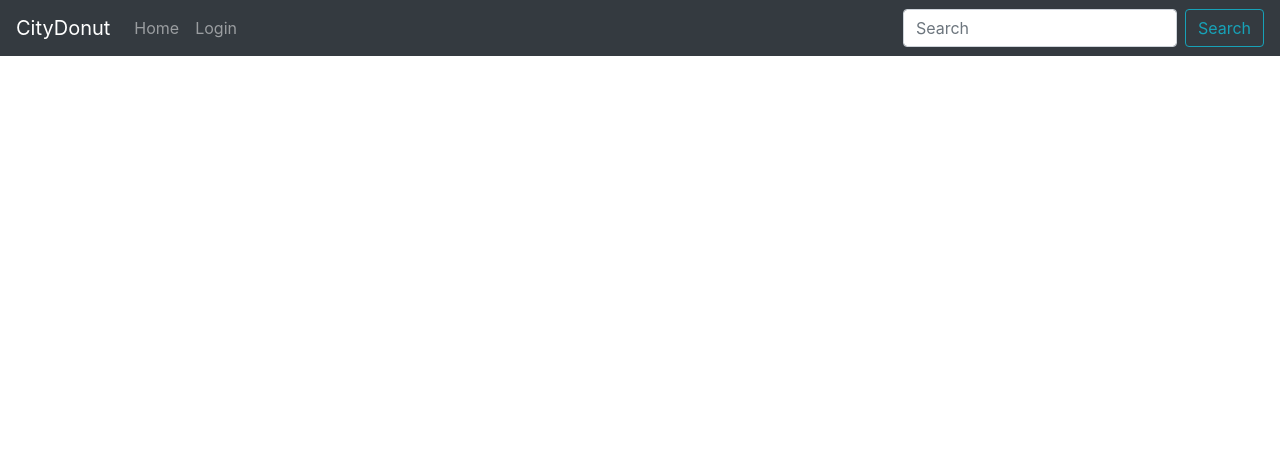
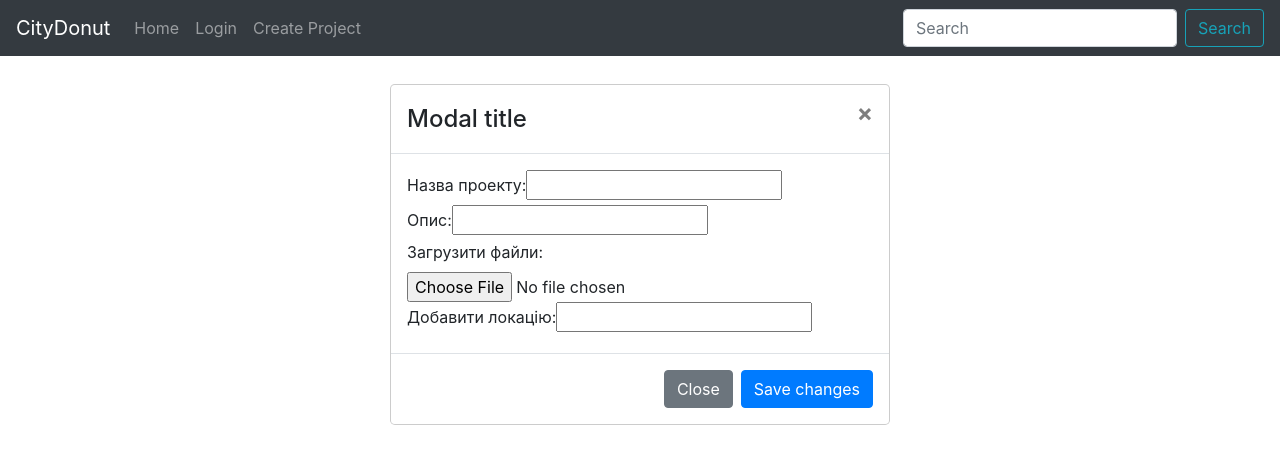
Before and after one commit to Lv-442-Java/CityDonutClient, a React (Create React App) app in the folder citydonutclient/: page /project/create in a window 1280 px wide. Shown: the top 464 px of the page. Built offline with nearby package versions, Linux system fonts and the light colour scheme.

Commit message:
Add axious, create method <how to send data to server>

```diff
--- a/citydonutclient/package.json
+++ b/citydonutclient/package.json
@@ -3,6 +3,7 @@
   "version": "0.1.0",
   "private": true,
   "dependencies": {
+    "axios": "^0.19.0",
     "bootstrap": "^4.3.1",
     "react": "^16.11.0",
     "react-bootstrap": "^1.0.0-beta.14",
--- a/citydonutclient/src/component/base/base.js
+++ b/citydonutclient/src/component/base/base.js
@@ -1,12 +1,38 @@
 import React from 'react';
 import {Link} from "react-router-dom";
+import {getExchangeCurentDay} from "../../services/exangeServices";
 
 export class Base extends React.Component {
 
+    state = {
+        exchange: []
+    };
+
+    componentDidMount() {
+        this.getExchange();
+    }
+
+    getExchange = () => {
+        getExchangeCurentDay()
+            .then(res => {
+                this.setState({exchange: res['data']});
+                console.log(res);
+            }).catch(err => console.log("Error"));
+    };
+
     render() {
+        console.log(this.state.exchange);
         return (
             <div>
-                <h1 >HOME!!!!!!</h1>
+                {
+                    this.state.exchange.map(element =>
+
+                        <div key={element['r030']}>
+                            {element['txt']}
+                        </div>
+                    )
+                }
+                <h1>HOME!!!!!!</h1>
                 <Link to='/login'>LOGIN</Link>
             </div>
         )
--- a/citydonutclient/src/component/head/head.js
+++ b/citydonutclient/src/component/head/head.js
@@ -18,6 +18,7 @@ export class Head extends React.Component {
                 <Nav className="mr-auto">
                     <Nav.Link as={Link} to='/'>Home</Nav.Link>
                     <Nav.Link as={Link} to='/login'>Login</Nav.Link>
+                    <Nav.Link as={Link} to='/project/create'>Create Project</Nav.Link>
                 </Nav>
                 <Form inline>
                     <FormControl type="text" placeholder="Search" className="mr-sm-2"/>
--- /dev/null
+++ b/citydonutclient/src/component/project/CreateProject.js
@@ -0,0 +1,47 @@
+import React from 'react';
+
+import Modal from "react-bootstrap/Modal";
+import 'bootstrap/dist/css/bootstrap.min.css'
+import Button from "react-bootstrap/Button";
+
+export class CreateProject extends React.Component{
+
+    render() {
+        return(
+
+            <Modal.Dialog>
+                <Modal.Header closeButton>
+                    <Modal.Title>Modal title</Modal.Title>
+                </Modal.Header>
+
+                <Modal.Body>
+                    <div>
+                        <label> Назва проекту:</label>
+                        <input type="text" name="projectName" pattern="[A-Za-z]{3}" title="Three letter country code" />
+                    </div>
+                    <div>
+                        <label>Опис:</label>
+                        <input type="area" name="description"/>
+                    </div>
+                    <div>
+                        <label>Загрузити файли:</label>
+                        <input type="file" name="fileLoad"/>
+                    </div>
+                    <div>
+                        <label> Добавити локацію:</label>
+                        <input type="text" name="addLocation"/>
+                    </div>
+                </Modal.Body>
+
+                <Modal.Footer>
+                    <Button variant="secondary">Close</Button>
+                    <Button variant="primary">Save changes</Button>
+                </Modal.Footer>
+            </Modal.Dialog>
+
+
+
+        )
+    }
+
+}
--- a/citydonutclient/src/routers.js
+++ b/citydonutclient/src/routers.js
@@ -4,6 +4,7 @@ import {BrowserRouter} from 'react-router-dom';
 import {Login} from "./component/login/login";
 import {Base} from "./component/base/base";
 import {Head} from "./component/head/head";
+import {CreateProject} from "./component/project/CreateProject";
 
 export class Routers extends React.Component {
 
@@ -13,9 +14,8 @@ export class Routers extends React.Component {
                 <Head/>
                 <Switch>
                     <Route exact path ='/' component={Base} />
-                    <Route path ='/login'>
-                        <Login />
-                    </Route>
+                    <Route path ='/login' component={Login} />
+                    <Route path ='/project/create' component={CreateProject} />
                 </Switch>
             </BrowserRouter>
         )
--- /dev/null
+++ b/citydonutclient/src/services/exangeServices.js
@@ -0,0 +1,5 @@
+import axios from "axios";
+
+export const getExchangeCurentDay = () => {
+    return axios.get('https://old.bank.gov.ua/NBUStatService/v1/statdirectory/exchange?json');
+}
```
Also changed, not shown: 2 other files (tests, documents, lock files or other folders).
